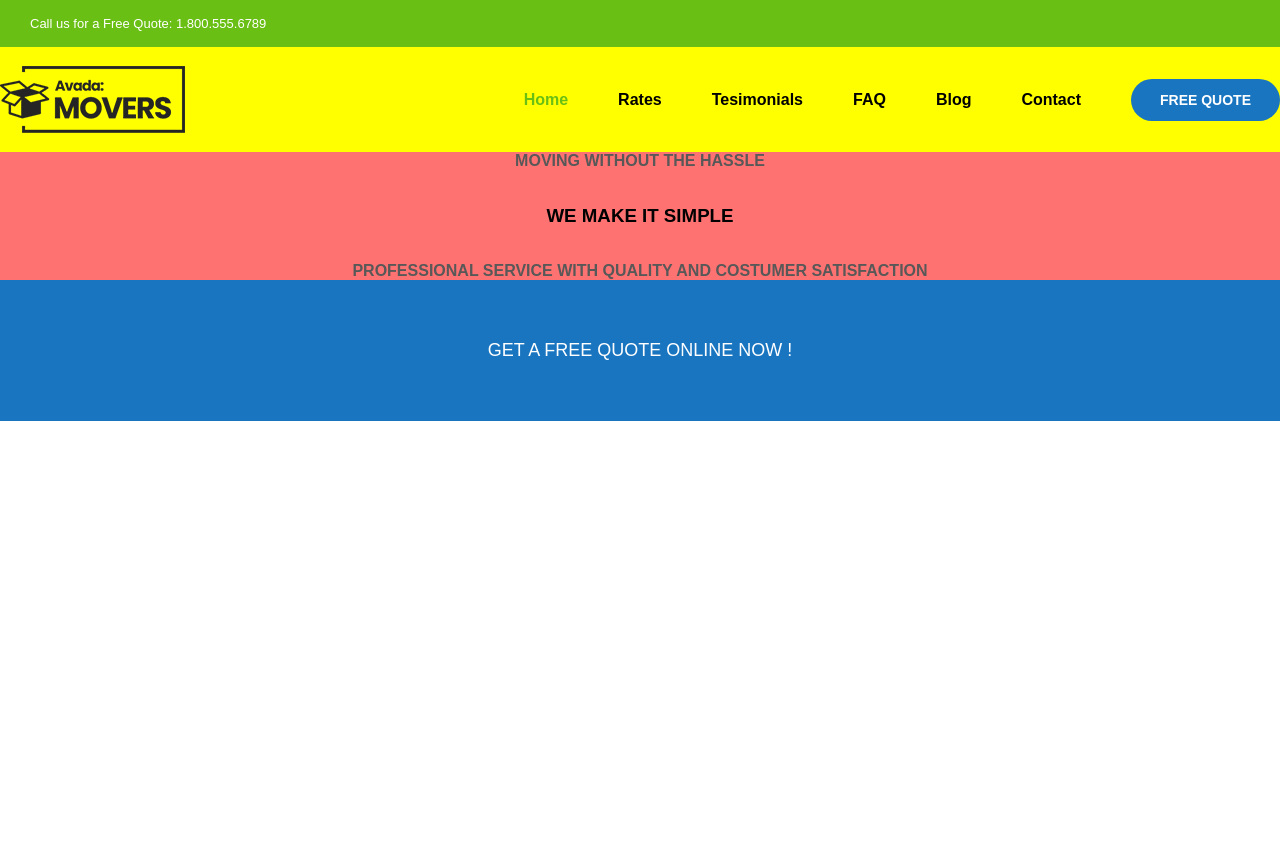
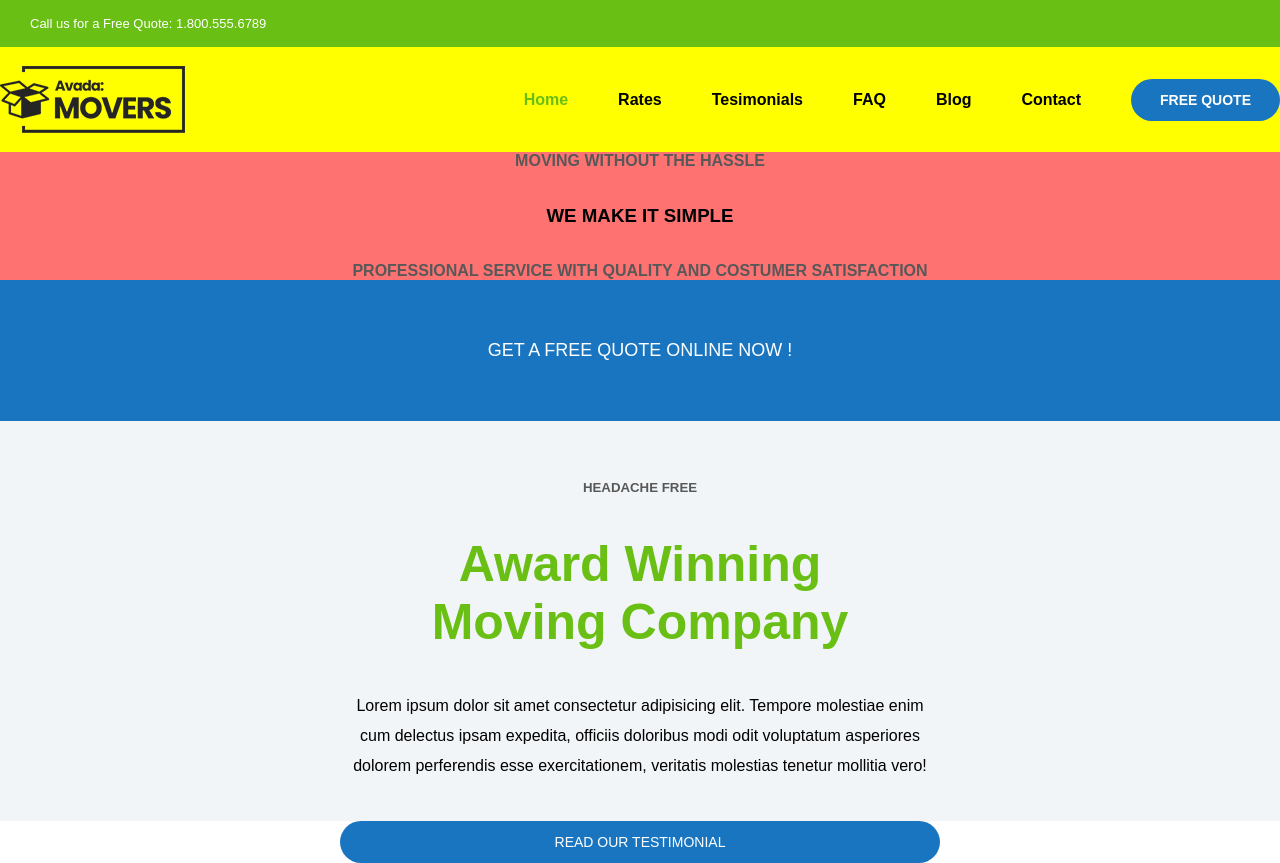
Before and after one commit to Luigidefilippo/proj-html-vuejs, a Vue app: page / in a window 1280 px wide. Before the commit the page ends 800 px from the top, so only its background shows below. Built offline with nearby package versions, Linux system fonts and the light colour scheme.

Commit message:
finish section3 Award winning

```diff
--- a/src/components/mainComponents/mainSection3.vue
+++ b/src/components/mainComponents/mainSection3.vue
@@ -3,3 +3,45 @@ export default{
 
 }
 </script>
+
+<template>
+     <section class="s3">
+        <div class="container">
+            <h5>HEADACHE FREE</h5>
+            <h1>Award Winning<br>Moving Company</h1>
+            <p>Lorem ipsum dolor sit amet consectetur adipisicing elit. Tempore molestiae enim cum delectus ipsam expedita, officiis doloribus modi odit voluptatum asperiores dolorem perferendis esse exercitationem, veritatis molestias tenetur mollitia vero!</p>
+            <a href="#" class="button">Read our testimonial</a>
+        </div>
+    </section>
+</template>
+
+<style lang="scss">
+@use '../style/partials/colors' as*;
+.s3 {
+    text-align: center;
+    height: 400px;
+    background-color: $section3Bg;
+    .container {
+        width: 600px !important;
+        height: 100%;
+        display: flex;
+        flex-direction: column;
+        justify-content: center;
+        gap: 40px;
+
+        h5{
+            padding-top: 100px;
+            color: $smallTitle;
+        }
+
+        h1{
+            color: $lima;
+            font-size: 50px;
+        }
+
+        p{
+            line-height: 30px;
+        }
+    }
+}
+</style>
--- a/src/components/style/partials/_colors.scss
+++ b/src/components/style/partials/_colors.scss
@@ -16,3 +16,4 @@ $mantis: #8fce53;
 
 $smallTitle: #585858;
 $title: #111111;
+$section3Bg: #f2f5f8;
```
